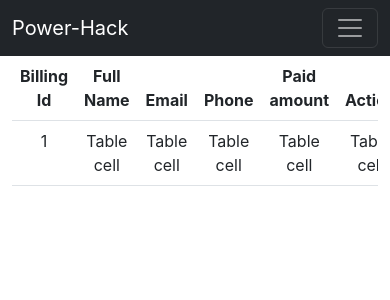
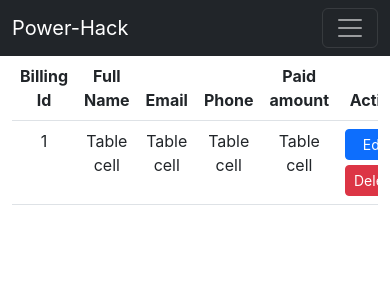
Before and after one commit to mohammadJahid8/power-hack-client, a React (Create React App) app: page /billings in a window 390 px wide. Shown: the top 300 px of the page. Built offline with nearby package versions, Linux system fonts and the light colour scheme.

Commit message:
created table and designed btns

```diff
--- /dev/null
+++ b/src/Components/BillTable/BillTable.css
@@ -0,0 +1,13 @@
+.action-container {
+}
+
+@media only screen and (max-width: 768px) {
+  .action-container {
+    display: flex;
+    flex-direction: column !important;
+  }
+  .btn-margin {
+    margin-right: 0 !important;
+    margin-bottom: 5px !important;
+  }
+}
--- a/src/Components/BillTable/BillTable.js
+++ b/src/Components/BillTable/BillTable.js
@@ -1,4 +1,6 @@
+import { Button } from "react-bootstrap";
 import Table from "react-bootstrap/Table";
+import "./BillTable.css";
 
 function BillTable() {
   return (
@@ -22,7 +24,20 @@ function BillTable() {
             <td>Table cell</td>
             <td>Table cell</td>
             <td>Table cell</td>
-            <td>Table cell</td>
+            <td>
+              <div className="action-container d-flex justify-content-center">
+                <Button
+                  className="btn btn-primary me-2 btn-margin"
+                  size="sm"
+                  variant="primary"
+                >
+                  Edit
+                </Button>
+                <Button className="btn btn-danger " size="sm" variant="danger">
+                  Delete
+                </Button>
+              </div>
+            </td>
           </tr>
         </tbody>
       </Table>
```
